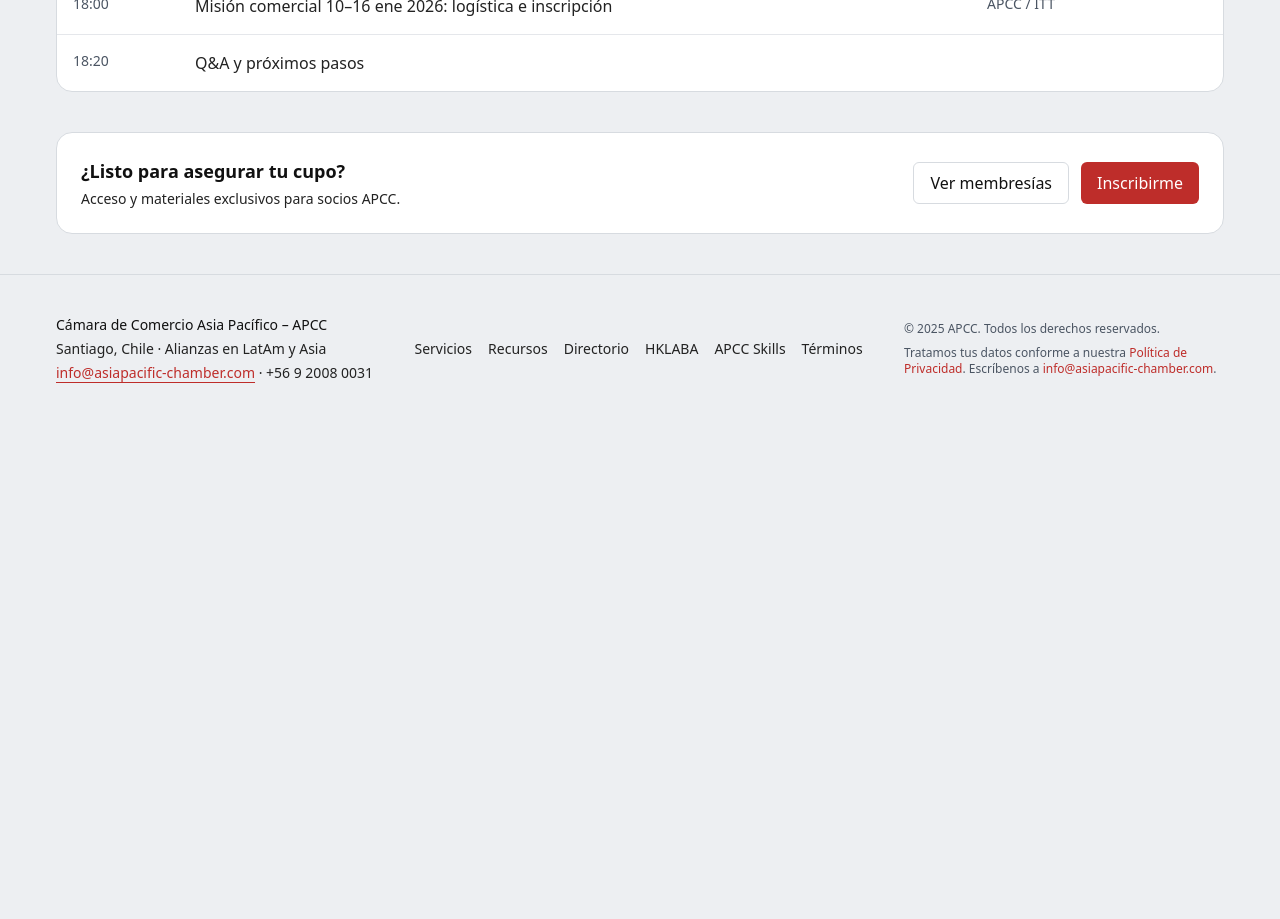
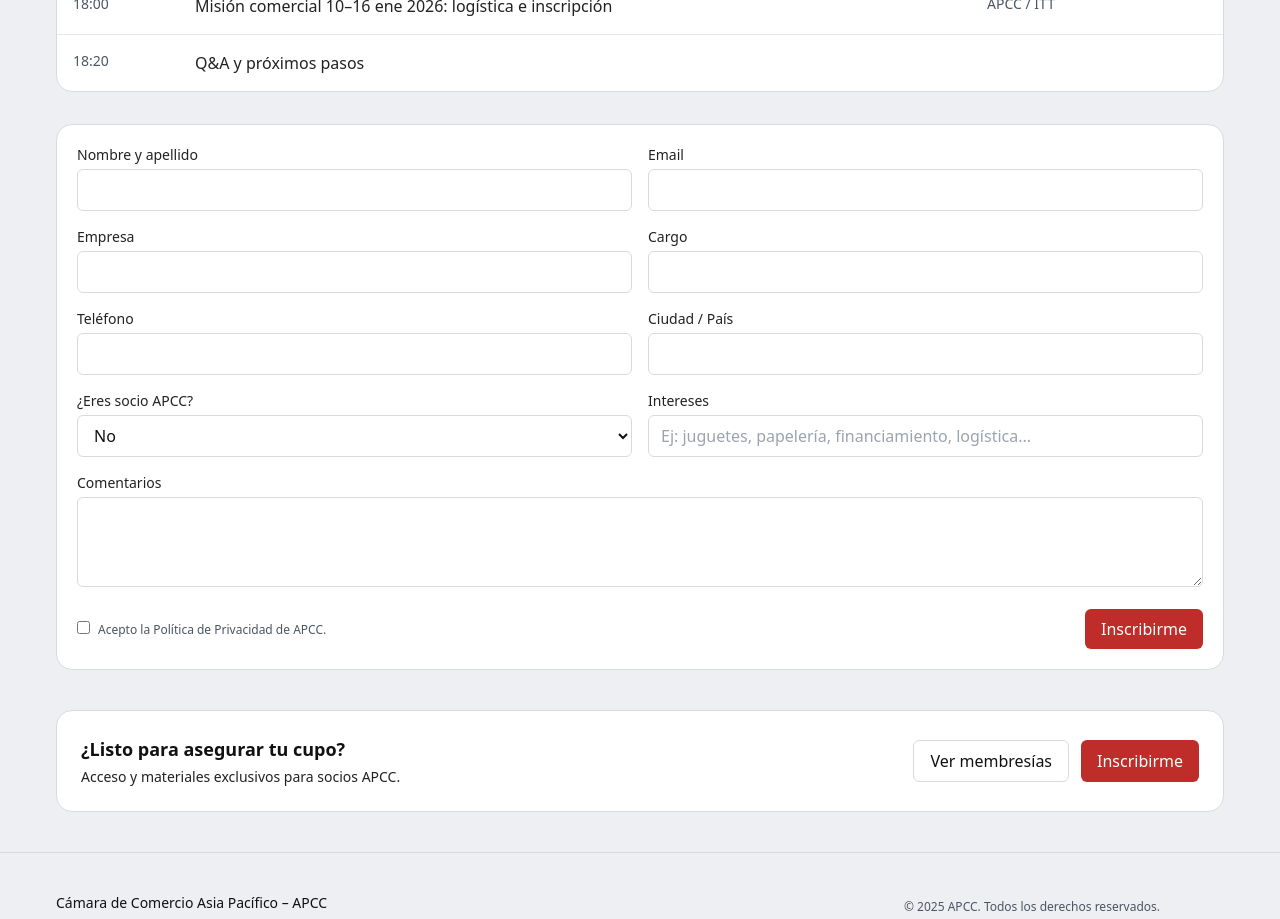
Before and after one commit to TronxGroup/APCC-Chamber, a Next.js app: page /eventos/2025-10-webinar-ferias-hktdc-toys-baby-stationery in a window 1280 px wide. Shown: the part 920-1839 px from the top of the page. Before the commit the page ends 1343 px from the top, so only its background shows below. Built offline with nearby package versions, Linux system fonts and the light colour scheme.

Commit message:
Update page.tsx

```diff
--- a/app/(routes)/eventos/[slug]/page.tsx
+++ b/app/(routes)/eventos/[slug]/page.tsx
@@ -1,8 +1,9 @@
-// app/eventos/[slug]/page.tsx
+// app/(routes)/eventos/[slug]/page.tsx
 import type { Metadata } from 'next';
 import Link from 'next/link';
 import { notFound } from 'next/navigation';
 import { getEventBySlug } from '../data';
+import EventSignupForm from '@/components/EventSignupForm'; // ← form reutilizable
 
 function Badge({ children }: { children: React.ReactNode }) {
   return <span className="badge badge--accent">{children}</span>;
@@ -109,7 +110,7 @@ export default function EventDetailPage({ params }: PageProps) {
           <p className="mt-4 text-[var(--apcc-text-2)]">{ev.summary}</p>
 
           <div className="mt-5 flex flex-wrap gap-3">
-            <Link href={joinUrl} target="_blank" className="btn btn-primary">Inscribirme</Link>
+            <Link href="#inscripcion" className="btn btn-primary">Inscribirme</Link>
             <Link href="/membresias" className="btn btn-outline">Quiero ser socio</Link>
           </div>
 
@@ -157,6 +158,18 @@ export default function EventDetailPage({ params }: PageProps) {
         </section>
       )}
 
+      {/* FORMULARIO DE INSCRIPCIÓN */}
+      <div id="inscripcion" className="scroll-mt-24">
+        <EventSignupForm
+          event={{
+            slug: ev.slug,
+            title: ev.title,
+            date: ev.date,
+            membersOnly: ev.membersOnly,
+          }}
+        />
+      </div>
+
       {/* CTA inferior */}
       <section className="mt-10 card p-6 flex flex-col md:flex-row items-start md:items-center justify-between gap-4">
         <div>
@@ -165,7 +178,7 @@ export default function EventDetailPage({ params }: PageProps) {
         </div>
         <div className="flex gap-3">
           <Link href="/membresias" className="btn btn-outline">Ver membresías</Link>
-          <Link href={joinUrl} target="_blank" className="btn btn-primary">Inscribirme</Link>
+          <Link href="#inscripcion" className="btn btn-primary">Inscribirme</Link>
         </div>
       </section>
     </section>
```
